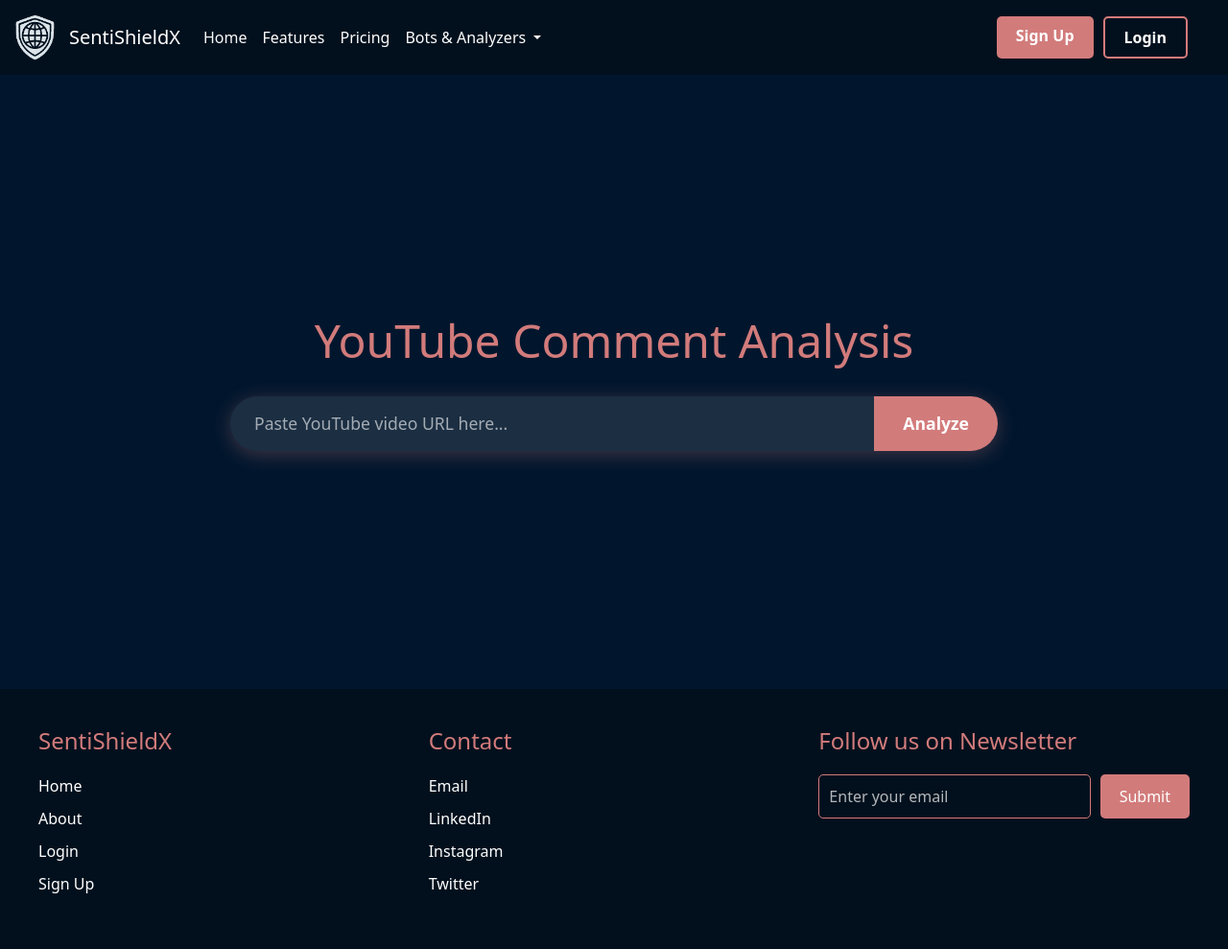
After one commit to Srinath-N-Gudi/SentiShieldX, a Flask app: page /ytca in a window 1280 px wide. The commit adds this page. Shown: the whole page at 96% size. Run offline with Flask 3, Linux system fonts and the light colour scheme.

Commit message:
Working Youtube Comment Analyzer

```diff
--- a/APP/run.py
+++ b/APP/run.py
@@ -1,22 +1,69 @@
 from init import app
 import os
-from flask import render_template, request, redirect, url_for
+from flask import render_template, request, redirect, url_for, jsonify
+import logging
+
+from features.ytca import CommentAnalyzer
+from features.Cyber import Cyber
+##### Objects creations
 
 
+logging.basicConfig(
+level=logging.DEBUG,
+    format='[%(asctime)s - %(levelname)s] - %(message)s',
+    handlers=[
+        logging.FileHandler('LOG.log'),
+        logging.StreamHandler()
+    ]
+)
+
+
+# Creating Cyber Object
+logging.info("Setting up AI Models")
+cyber = Cyber('multilingual', device='cpu')
+logging.info("Setup Complete")
+# Create the CommentAnalyzer object
+logging.info("Setting Up Analyzers")
+youtube_comment_analyzer = CommentAnalyzer(cyber)  # Replace Cyber with your actual class
+logging.info('Setup Complete')
 print(os.getcwd())
 # Homepage route
 @app.route('/')
 def index():
     return render_template('index.html')
 
+@app.route('/ytca')
+def ytca():
+    return render_template('ytca.html')
+
+@app.route('/analyze', methods=['POST'])
+def analyze_comments():
+    video_url = request.form.get('url')
+
+    # Your existing analysis function (modified)
+    results = analyze_youtube_comments(video_url)  # Replace with your function
+
+    return jsonify({
+        'hate': results['hate_percentage'],
+        'positive': results['positive_percentage'],
+        'neutral': results['neutral_percentage']
+    })
+
+# Example analysis function (updated)
+def analyze_youtube_comments(url):
+    results = youtube_comment_analyzer.analyse_comment(url, num_comments=150)
+
+    return {
+        'hate_percentage'    : round(results['hate_comments']     / results['total_comments'] * 100, 2),
+        'positive_percentage': round(results['positive_comments'] / results['total_comments'] * 100, 2),
+        'neutral_percentage' : round(results['neutral_comments']  / results['total_comments'] * 100, 2) # Add your existing code here  # Replace with your function to calculate percentages of hate, positive
+    }
+
+
 # Dashboard route
 @app.route('/dashboard')
 def dashboard():
     return render_template('dashboard.html')
 
-
-
-
-
 if __name__=='__main__':
        app.run(debug=True)
--- /dev/null
+++ b/APP/static/css/ytca.css
@@ -0,0 +1,146 @@
+/* YouTube Comment Analysis Page */
+.ytca-container {
+    background-color: #01162d; /* Same as your main background */
+    min-height: 80vh;
+    display: flex;
+    flex-direction: column;
+    align-items: center;
+    justify-content: center;
+    padding: 20px;
+    text-align: center;
+  }
+
+  .ytca-form {
+    width: 100%;
+    max-width: 800px;
+  }
+
+  .input-group {
+    display: flex;
+    box-shadow: 0 4px 20px rgba(210, 123, 123, 0.3); /* Pinkish glow */
+    border-radius: 50px; /* Rounded edges */
+    overflow: hidden; /* Keeps child elements within rounded border */
+  }
+
+  .ytca-input {
+    flex: 1;
+    padding: 15px 25px;
+    border: none;
+    background-color: rgba(255, 255, 255, 0.1);
+    color: white;
+    font-size: 1.1rem;
+  }
+
+  .ytca-input::placeholder {
+    color: rgba(255, 255, 255, 0.6);
+  }
+
+  .ytca-button {
+    background-color: #d27b7b; /* Pinkish color */
+    color: white;
+    border: none;
+    padding: 15px 30px;
+    font-size: 1.1rem;
+    font-weight: bold;
+    cursor: pointer;
+    transition: background-color 0.3s;
+  }
+
+  .ytca-button:hover {
+    background-color: #b26262; /* Darker pink on hover */
+  }
+
+  /* Font Awesome for the icon (add this to base.html <head>) */
+  @import url("https://cdnjs.cloudflare.com/ajax/libs/font-awesome/6.0.0/css/all.min.css");
+
+
+  /* Results Section */
+.results-container {
+    display: flex;
+    gap: 40px;
+    margin-top: 30px;
+    align-items: center;
+    justify-content: center;
+    flex-wrap: wrap;
+  }
+
+  .chart-container {
+    width: 300px;
+    height: 300px;
+  }
+
+  .analysis-description {
+    max-width: 400px;
+    color: white;
+    text-align: left;
+  }
+
+  .analysis-description p {
+    font-size: 1.1rem;
+    line-height: 1.6;
+  }
+
+  .verdict-box {
+    background-color: rgba(210, 123, 123, 0.2);
+    border-left: 4px solid #d27b7b;
+    padding: 15px;
+    margin-top: 20px;
+    border-radius: 0 5px 5px 0;
+  }
+
+  .loading {
+    color: white;
+    font-size: 1.2rem;
+    text-align: center;
+  }
+
+  /* Responsive */
+  @media (max-width: 768px) {
+    .results-container {
+      flex-direction: column;
+      gap: 20px;
+    }
+
+    .analysis-description {
+      text-align: center;
+    }
+  }
+
+/* Loading Spinner (Persistent) */
+.loading-spinner {
+  text-align: center;
+  color: white;
+  margin-top: 50px;
+}
+
+.spinner {
+  border: 5px solid rgba(210, 123, 123, 0.2);
+  border-top: 5px solid #d27b7b;
+  border-radius: 50%;
+  width: 50px;
+  height: 50px;
+  animation: spin 1s linear infinite;
+  margin: 0 auto 20px;
+}
+
+@keyframes spin {
+  0% { transform: rotate(0deg); }
+  100% { transform: rotate(360deg); }
+}
+
+/* Error State */
+.error {
+  color: #ff4d4d;
+  text-align: center;
+  padding: 20px;
+}
+
+.retry-btn {
+  background-color: #d27b7b;
+  color: white;
+  border: none;
+  padding: 10px 20px;
+  margin-top: 15px;
+  border-radius: 5px;
+  cursor: pointer;
+}
--- /dev/null
+++ b/APP/static/js/ytca.js
@@ -0,0 +1,87 @@
+document.getElementById('analysis-form').addEventListener('submit', async function(e) {
+  e.preventDefault();
+  const url = document.getElementById('youtube-url').value;
+
+  // Hide form and show persistent spinner
+  document.querySelector('.ytca-form').style.display = 'none';
+  document.getElementById('results-section').innerHTML = `
+    <div class="loading-spinner">
+      <div class="spinner"></div>
+      <p>Analyzing comments... Please wait</p>
+    </div>
+  `;
+  document.getElementById('results-section').style.display = 'block';
+
+  try {
+    // Real API call
+    const response = await fetch('/analyze', {
+      method: 'POST',
+      headers: { 'Content-Type': 'application/x-www-form-urlencoded' },
+      body: `url=${encodeURIComponent(url)}`
+    });
+
+    if (!response.ok) throw new Error('Analysis failed');
+
+    const data = await response.json();
+    showResults(data); // Only hides spinner when results arrive
+
+  } catch (error) {
+    document.getElementById('results-section').innerHTML = `
+      <div class="error">
+        <p>❌ ${error.message}</p>
+        <button class="retry-btn" onclick="window.location.reload()">Try Again</button>
+      </div>
+    `;
+  }
+});
+function showResults(data) {
+  // Determine verdict (pure positive percentage based)
+  const isNegative = data.hate > 50;
+
+  // Update UI
+  document.getElementById('results-section').innerHTML = `
+    <div class="results-container">
+      <div class="chart-container">
+        <canvas id="sentimentChart"></canvas>
+      </div>
+      <div class="analysis-description">
+        <h3 style="color: #d27b7b;">Analysis Results</h3>
+        <p>
+          <strong>${data.positive}% Positive</strong> |
+          ${data.neutral}% Neutral |
+          ${data.hate}% Hate
+        </p>
+        <div class="verdict-box ${isNegative ? 'negative' : 'positive'}">
+          ${isNegative ? '⚠️ Not Liked (Positive ≤50%)':'✅ Liked (Positive >50%)'}
+        </div>
+      </div>
+    </div>
+  `;
+
+  // Render pie chart
+  const ctx = document.getElementById('sentimentChart').getContext('2d');
+  new Chart(ctx, {
+    type: 'pie',
+    data: {
+      labels: ['Hate', 'Positive', 'Neutral'],
+      datasets: [{
+        data: [data.hate, data.positive, data.neutral],
+        backgroundColor: [
+          '#ff4d4d', // Hate (red)
+          '#4CAF50',  // Positive (green)
+          '#FFC107'   // Neutral (yellow)
+        ],
+        borderWidth: 0
+      }]
+    },
+    options: {
+      responsive: true,
+      plugins: {
+        legend: {
+          position: 'right',
+          labels: { color: 'white' }
+        }
+      }
+    }
+  });
+}
--- a/APP/templates/base.html
+++ b/APP/templates/base.html
@@ -6,11 +6,12 @@
     <title>SentiShieldX</title>
     <link href="https://cdn.jsdelivr.net/npm/bootstrap@5.3.3/dist/css/bootstrap.min.css" rel="stylesheet" integrity="sha384-QWTKZyjpPEjISv5WaRU9OFeRpok6YctnYmDr5pNlyT2bRjXh0JMhjY6hW+ALEwIH" crossorigin="anonymous">
     <link rel="stylesheet" href="{{ url_for('static', filename='css/style.css') }}">
-</head>
+    <link rel="stylesheet" href="{{ url_for('static', filename='css/ytca.css') }}">
+  </head>
 <body>
     <nav class="navbar navbar-expand-lg" style="background-color: #02101d;">
         <div class="container-fluid">
-          <a class="navbar-brand s-logo-text" href="#">
+          <a class="navbar-brand s-logo-text" href="{{ url_for('index') }}">
             <img src="{{ url_for('static', filename='Images/SSX.png')}}" alt="Logo" width="80" height="80" class="d-inline-block align-text-top">
             <span>SentiShieldX</span>
           </a>
@@ -21,7 +22,7 @@
           <div class="collapse navbar-collapse s-nav-links" id="navbarNavDropdown">
             <ul class="navbar-nav">
               <li class="nav-item">
-                <a class="nav-link active" aria-current="page" href="#">Home</a>
+                <a class="nav-link active" aria-current="page" href="{{ url_for('index') }}">Home</a>
               </li>
               <li class="nav-item">
                 <a class="nav-link" href="#">Features</a>
@@ -36,7 +37,7 @@
                 <ul class="dropdown-menu s-drop-down" >
                   <li><a class="dropdown-item" href="#">Telegram Bot</a></li>
                   <li><a class="dropdown-item" href="#">Discord Bot</a></li>
-                  <li><a class="dropdown-item" href="#">Youtube Comment Analyzer</a></li>
+                  <li><a class="dropdown-item" href="{{ url_for('ytca') }}">Youtube Comment Analyzer</a></li>
                 </ul>
               </li>
             </ul>
--- a/APP/templates/index.html
+++ b/APP/templates/index.html
@@ -49,7 +49,7 @@
             <br>
             Get a detailed report showing the percent of harmful vs. neutral vs. positive comments
             </p>
-            <a href="#" class="btn btn-primary" id="self-trynow-button">Go to Youtube Comment Analyzer</a>
+            <a href="{{ url_for('ytca') }}" class="btn btn-primary" id="self-trynow-button">Go to Youtube Comment Analyzer</a>
         </div>
         </div>
         <div class="card custom-card" style="width: 18rem;">
--- /dev/null
+++ b/APP/templates/ytca.html
@@ -0,0 +1,44 @@
+{% extends "base.html" %}
+
+{% block content %}
+<div class="ytca-container">
+  <h1 style="color: #d27b7b; font-size: 3rem; margin-bottom: 30px;">YouTube Comment Analysis</h1>
+
+  <!-- Input Form -->
+  <form class="ytca-form" id="analysis-form">
+    <div class="input-group">
+      <input
+        type="text"
+        id="youtube-url"
+        class="form-control ytca-input"
+        placeholder="Paste YouTube video URL here..."
+        required
+      >
+      <button class="btn ytca-button" type="submit">
+        Analyze <i class="fas fa-search"></i>
+      </button>
+    </div>
+  </form>
+
+  <!-- Results Section (Initially Hidden) -->
+  <div id="results-section" style="display: none;">
+    <div class="results-container">
+      <!-- Pie Chart -->
+      <div class="chart-container">
+        <canvas id="sentimentChart" width="300" height="300"></canvas>
+      </div>
+
+      <!-- Analysis Description -->
+      <div class="analysis-description">
+        <h3 style="color: #d27b7b;">Analysis Results</h3>
+        <p id="sentiment-stats"></p>
+        <div id="video-verdict" class="verdict-box"></div>
+      </div>
+    </div>
+  </div>
+</div>
+
+<!-- Chart.js for Pie Chart -->
+<script src="https://cdn.jsdelivr.net/npm/chart.js"></script>
+<script src="{{ url_for('static', filename='js/ytca.js')}}"></script>
+{% endblock %}
```
Also changed, not shown: APP/features/Cyber.py (added, +23 -0 lines), APP/features/ytca.py (added, +33 -0 lines), APP/static/css/style.css (line endings or trailing spaces), 1 other file.
